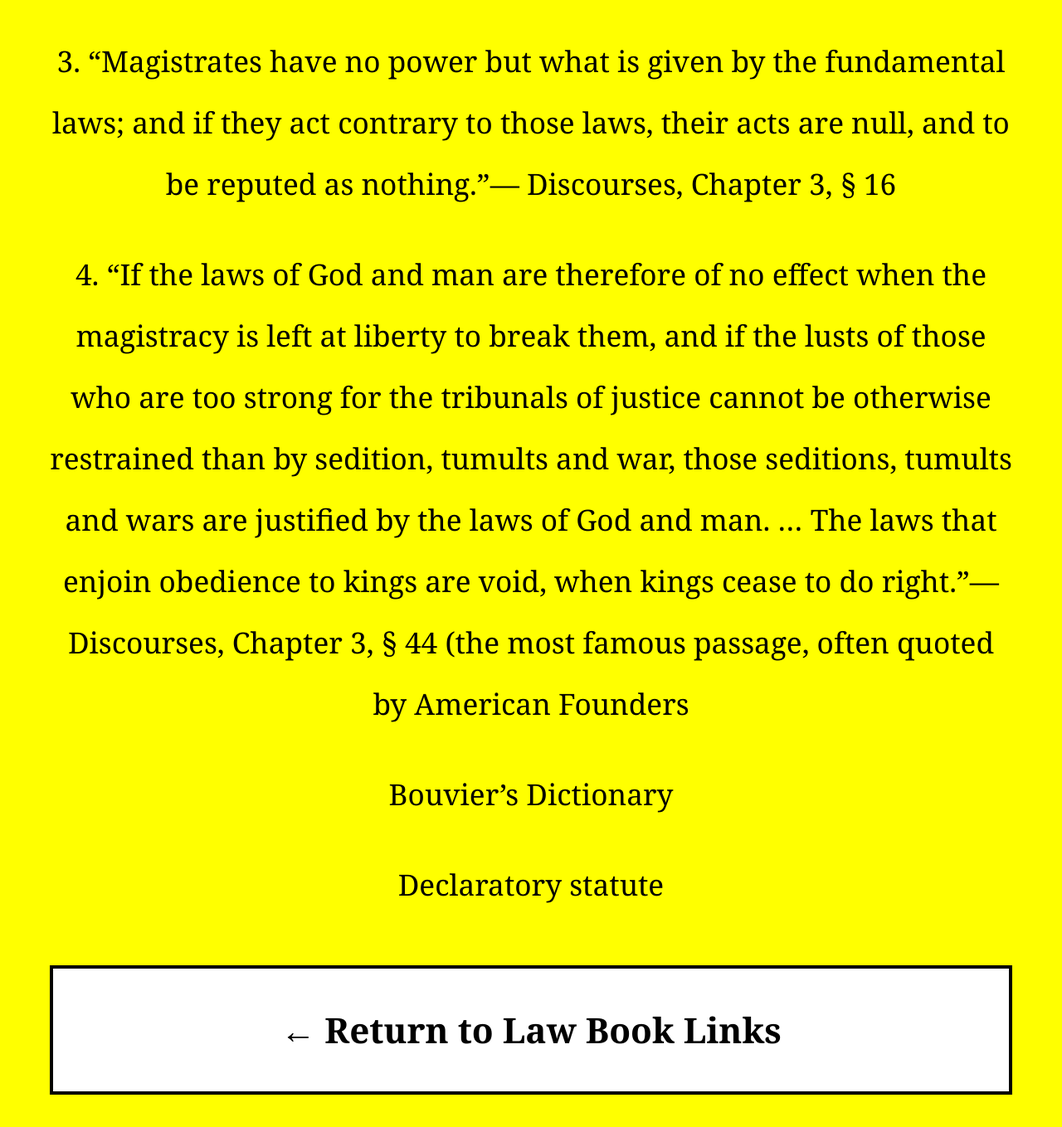
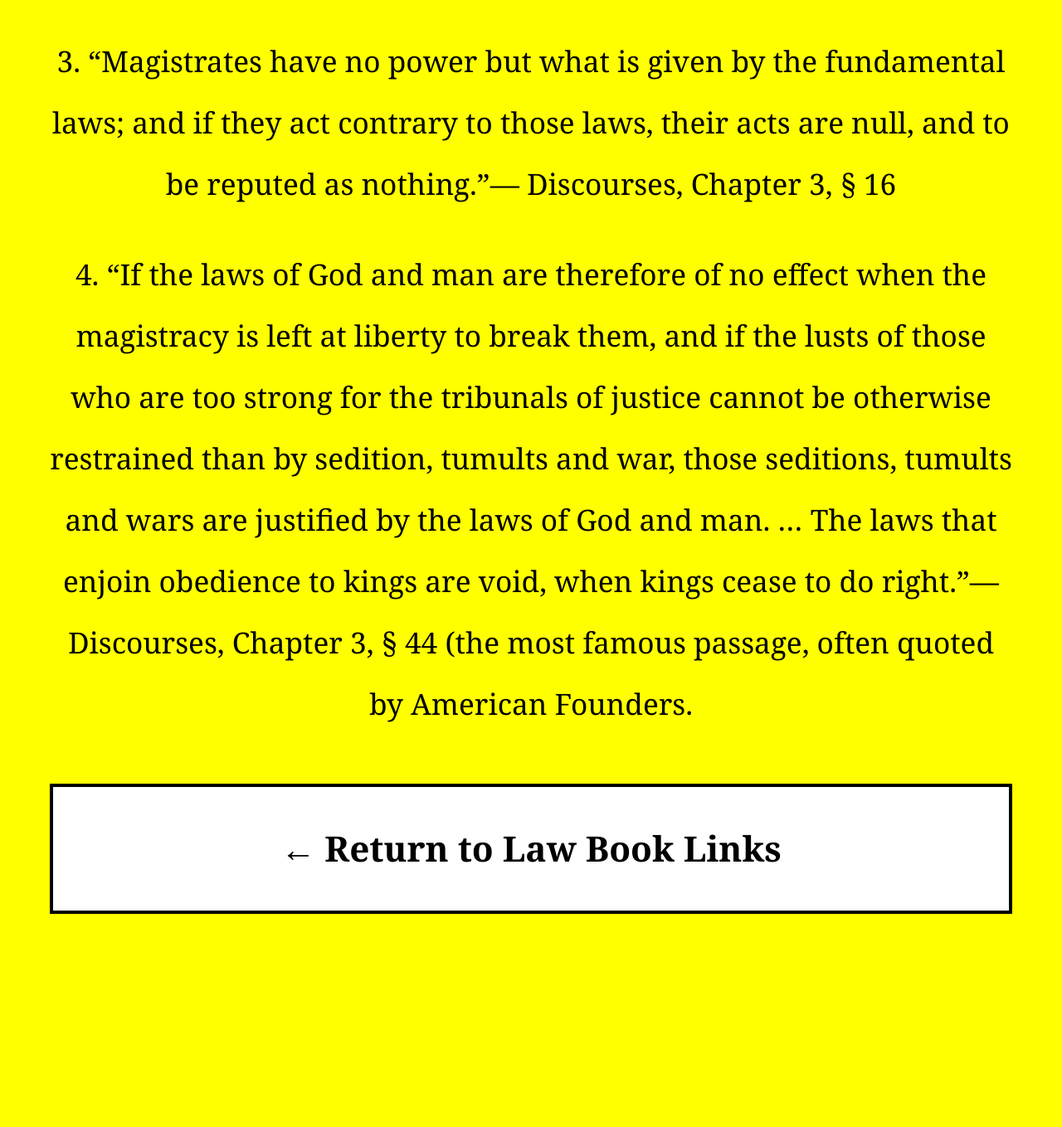
Before and after one commit to iowacattails/my-law-notes, a Jekyll site: the page built from content/notes/2025-12-14-caselaw.md, in a window 1280 px wide and 1400 px high, scrolled down 1635 px. Shown: the top 1359 px of the window at 83% size. Built offline with Jekyll 4.4.1, drawn with Linux system fonts in a browser that asks for light colours; our own code applies the rules of GitHub Pages for plain Markdown files; after the commit the page ends 2817 px from its top, so only the background shows below that.

Commit message:
Update content/notes/2025-12-14-caselaw.md (via Pages CMS)

```diff
--- a/content/notes/2025-12-14-caselaw.md
+++ b/content/notes/2025-12-14-caselaw.md
@@ -22,8 +22,4 @@ Algernon Sidney (1623–1683) repeatedly and forcefully asserted in his Discours
 
 3\. “Magistrates have no power but what is given by the fundamental laws; and if they act contrary to those laws, their acts are null, and to be reputed as nothing.”— Discourses, Chapter 3, § 16
 
-4\. “If the laws of God and man are therefore of no effect when the magistracy is left at liberty to break them, and if the lusts of those who are too strong for the tribunals of justice cannot be otherwise restrained than by sedition, tumults and war, those seditions, tumults and wars are justified by the laws of God and man. … The laws that enjoin obedience to kings are void, when kings cease to do right.”— Discourses, Chapter 3, § 44 (the most famous passage, often quoted by American Founders
-
-Bouvier’s Dictionary
-
-Declaratory statute
+4\. “If the laws of God and man are therefore of no effect when the magistracy is left at liberty to break them, and if the lusts of those who are too strong for the tribunals of justice cannot be otherwise restrained than by sedition, tumults and war, those seditions, tumults and wars are justified by the laws of God and man. … The laws that enjoin obedience to kings are void, when kings cease to do right.”— Discourses, Chapter 3, § 44 (the most famous passage, often quoted by American Founders.
```
